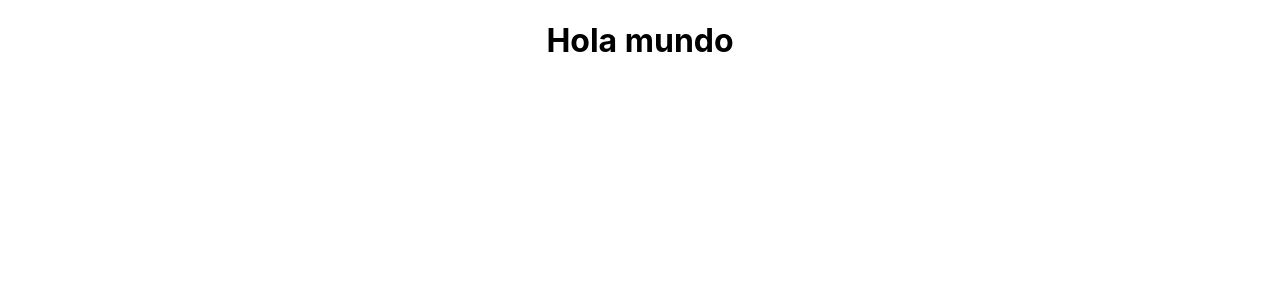
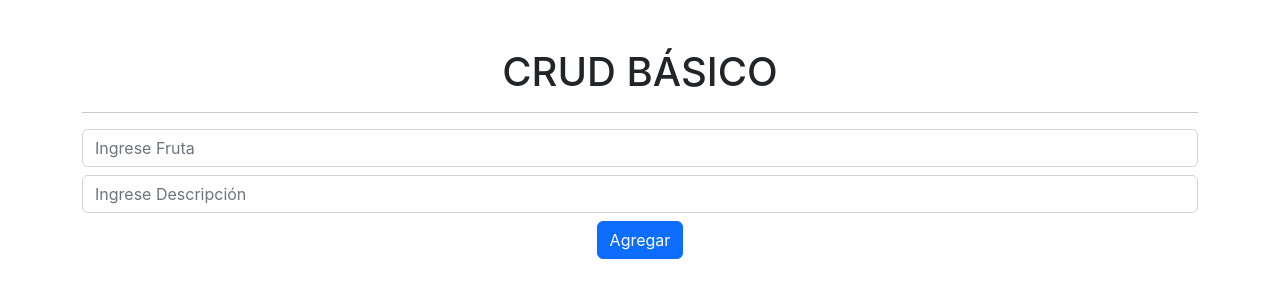
Before and after one commit to checho2820/crud_diplomado, a React (Create React App) app: page / in a window 1280 px wide. Shown: the top 300 px of the page. Built offline with nearby package versions, Linux system fonts and the light colour scheme.

Commit message:
Formulario y boton

```diff
--- a/public/index.html
+++ b/public/index.html
@@ -12,7 +12,8 @@
     <link rel="apple-touch-icon" href="%PUBLIC_URL%/logo192.png" />
 
     <link rel="manifest" href="%PUBLIC_URL%/manifest.json" />
-
+    <!-- CSS only -->
+<link href="https://cdn.jsdelivr.net/npm/bootstrap@5.2.2/dist/css/bootstrap.min.css" rel="stylesheet" integrity="sha384-Zenh87qX5JnK2Jl0vWa8Ck2rdkQ2Bzep5IDxbcnCeuOxjzrPF/et3URy9Bv1WTRi" crossorigin="anonymous">
     <title>Crud Diplomado</title>
   </head>
   <body>
--- a/src/App.js
+++ b/src/App.js
@@ -1,10 +1,10 @@
 
 import './App.css';
-
+import Formulario from './components/Formulario';
 function App() {
   return (
     <div className="App">
-      <h1>Hola mundo</h1>
+      <Formulario></Formulario>
     </div>
   );
 }
--- /dev/null
+++ b/src/components/Formulario.jsx
@@ -0,0 +1,20 @@
+import React, { useState } from 'react'
+
+const Formulario = () => {
+    const [fruta, setFruta] = useState('');
+    const [descripcion, setDescripcion] = useState('');
+  return (
+    <div className='container mt-5'>
+        <h1 className='text-center'>CRUD BÁSICO</h1>
+        <hr />
+        <form action="">
+            <input className='form-control mb-2' type="text" placeholder='Ingrese Fruta'></input>
+            <input className='form-control mb-2' type="text" placeholder='Ingrese Descripción'></input>
+            <button className='btn btn-primary btn-block'>Agregar</button>
+
+        </form>
+    </div>
+  )
+}
+
+export default Formulario
```
